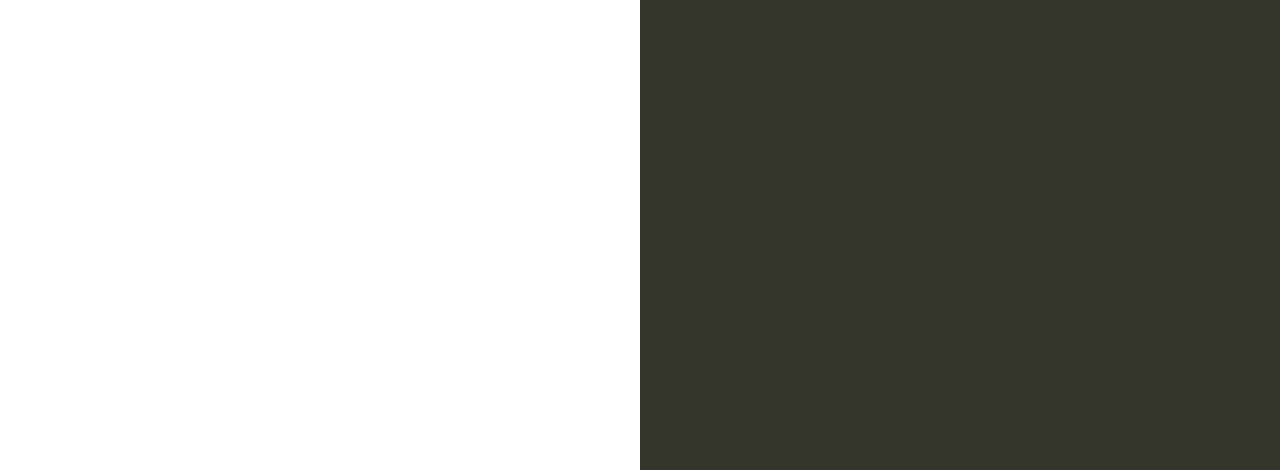
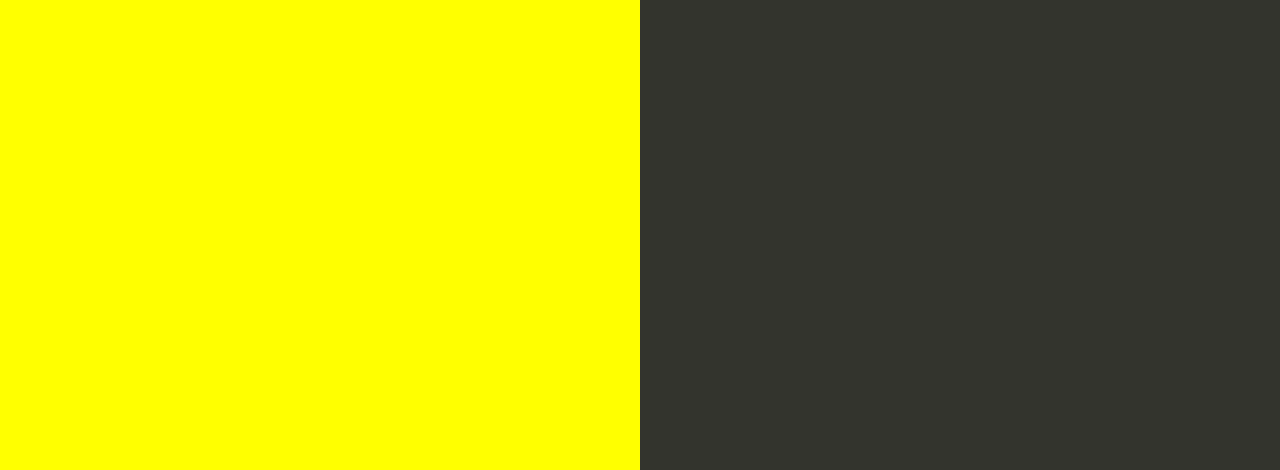
Before and after one commit to sachin200053/EbsTask, a website: page index.html in a window 1280 px wide. Shown: the part 330-800 px from the top of the page. Drawn offline with Linux system fonts and the light colour scheme.

Commit message:
Third version

```diff
--- a/index.html
+++ b/index.html
@@ -35,12 +35,7 @@
 
         text-align: right;
         padding-top: 11em;
-<<<<<<< HEAD
         background-color: yellow;
-=======
-        background-color: Blue;
->>>>>>> 4a7b7f5213adc3b9fbc6926512a67f8cf85a246d
-
       }
       .textColumn p {
         width: 75%;
```
